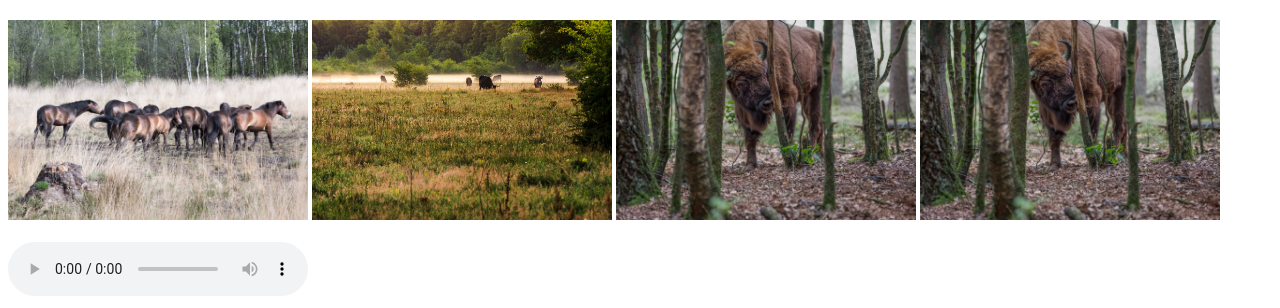
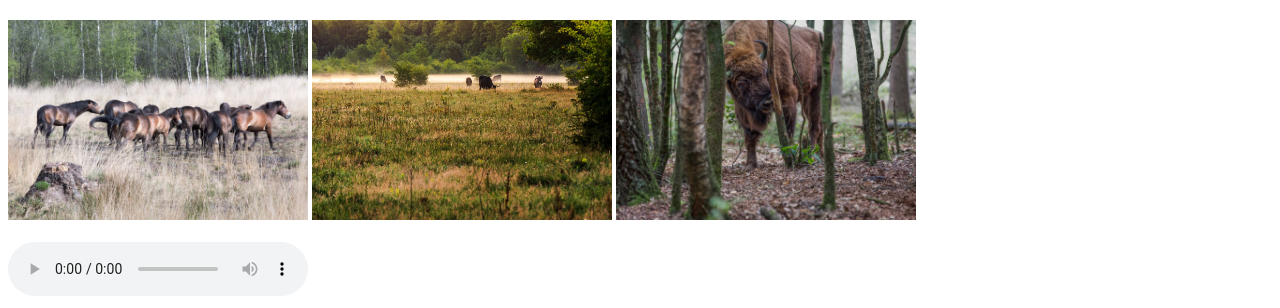
Before and after one commit to miguel3000/FEDEV, a plain HTML site: page index.html in a window 1280 px wide. Shown: the part 903-1211 px from the top of the page. Drawn offline with Linux system fonts and the light colour scheme.

Commit message:
Update index.html

```diff
--- a/index.html
+++ b/index.html
@@ -32,7 +32,6 @@ Durf jij het aan om te scheuren door het ruige landschap? Kom, ontdek het archeo
 <img src="images\tauros.jpg" width="300" height="200"alt="tauros" title="tauros">
 <img src="images\wisent.jpg" width="300" height="200"alt="wisent" title="wisent">
 
-  <img src="\images\wisent.jpg" width="300" height="200"alt="wisent" title="wisent">
 
 <br><br>
 <audio controls src="audio\Forest.mp3">
```
